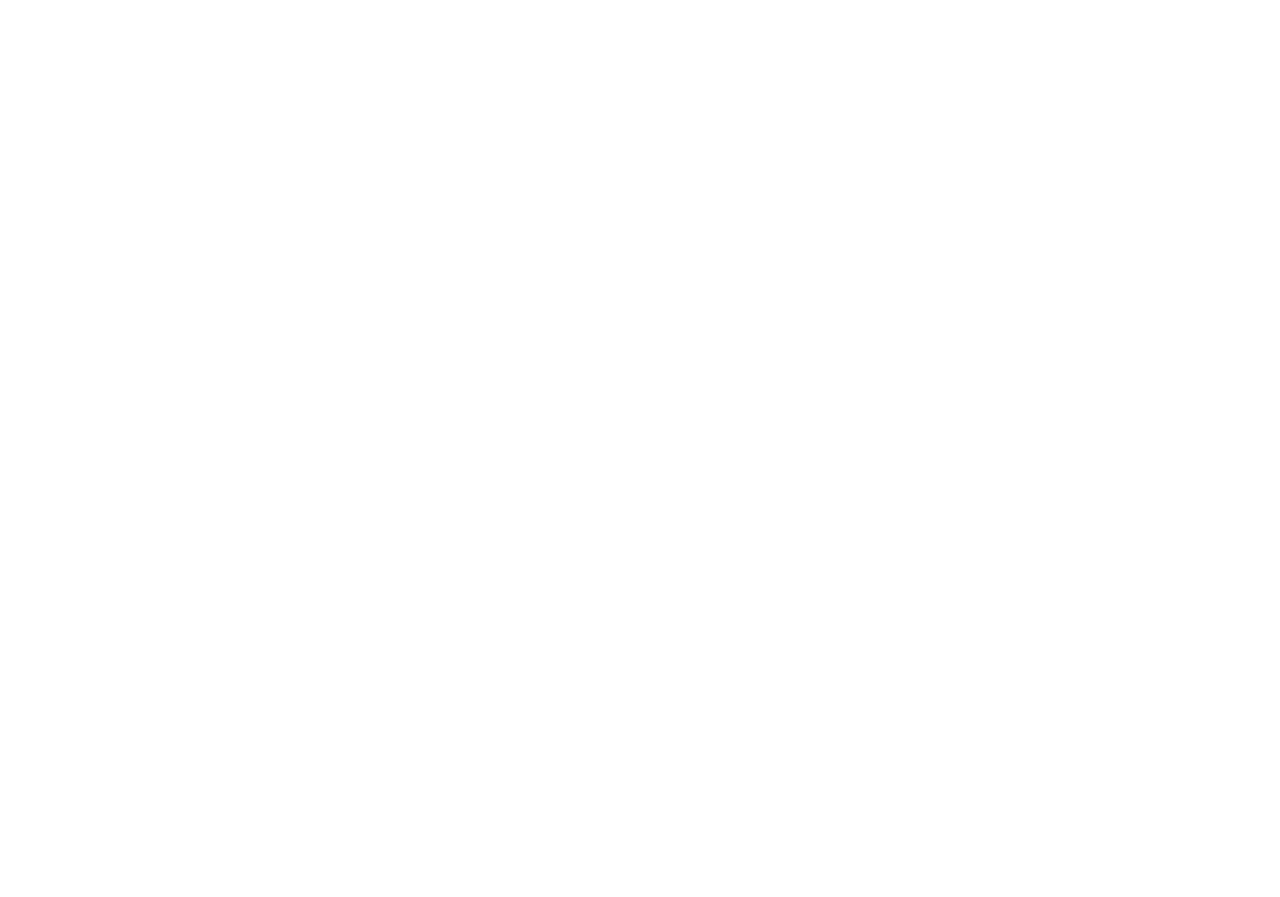
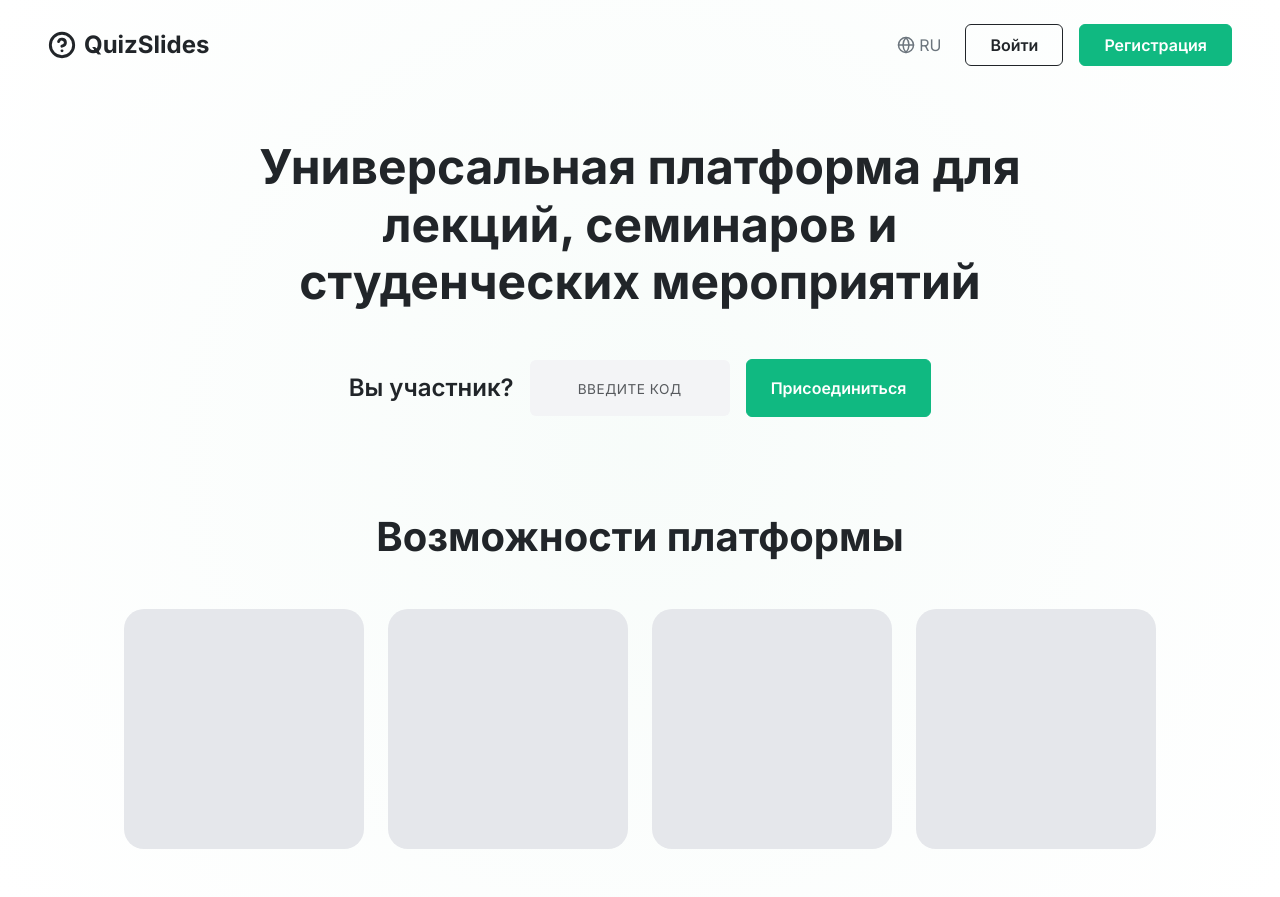
Before and after one commit to vkhvorostov/quizslides, a Django app: page / in a window 1280 px wide. Before the commit the page is empty. Before the commit the page ends 800 px from the top, so only its background shows below. Run offline with Django 3.2, Linux system fonts and the light colour scheme.

Commit message:
Made a sketch of index_page

```diff
--- a/templates/index.html
+++ b/templates/index.html
@@ -1,10 +1,128 @@
 <!DOCTYPE html>
-<html lang="en">
+<html lang="ru">
 <head>
     <meta charset="UTF-8">
-    <title>Title</title>
+    <meta name="viewport" content="width=device-width, initial-scale=1.0">
+    <title>{% block title %}QuizSlides{% endblock %}</title>
+
+    <link href="https://cdn.jsdelivr.net/npm/bootstrap@5.3.2/dist/css/bootstrap.min.css" rel="stylesheet">
+
+    <link rel="preconnect" href="https://fonts.googleapis.com">
+    <link rel="preconnect" href="https://fonts.gstatic.com" crossorigin>
+    <link href="https://fonts.googleapis.com/css2?family=Inter:wght@400;600;700;800&display=swap" rel="stylesheet">
+
+    <style>
+        body {
+            font-family: 'Inter', sans-serif;
+            background-color: #ffffff;
+            /* Легкий градиент на фоне */
+            background-image: radial-gradient(circle at 50% 50%, rgba(240, 249, 245, 0.5) 0%, rgba(255, 255, 255, 1) 100%);
+        }
+
+        .btn-custom-green {
+            background-color: #10B981;
+            border-color: #10B981;
+            color: white;
+        }
+        .btn-custom-green:hover {
+            background-color: #0d9668;
+            border-color: #0d9668;
+            color: white;
+        }
+
+        .input-gray {
+            background-color: #F3F4F6 !important;
+            color: #6B7280;
+        }
+        .input-gray:focus {
+            box-shadow: 0 0 0 0.25rem rgba(16, 185, 129, 0.25) !important;
+            border-color: transparent;
+        }
+        .input-gray::placeholder {
+            font-size: 0.85rem;
+            letter-spacing: 0.5px;
+        }
+
+        .feature-card {
+            width: 240px;
+            height: 240px;
+            background-color: #E5E7EB;
+            border-radius: 20px;
+        }
+    </style>
 </head>
-<body>
+<body class="d-flex flex-column min-vh-100">
 
+    <header class="container-fluid d-flex justify-content-between align-items-center py-4 px-md-5">
+
+        <a href="/" class="d-flex align-items-center gap-2 fs-4 fw-bold text-decoration-none text-dark">
+            <svg width="28" height="28" viewBox="0 0 24 24" fill="none" stroke="currentColor" stroke-width="2.5" stroke-linecap="round" stroke-linejoin="round">
+                <circle cx="12" cy="12" r="10"></circle>
+                <path d="M9.09 9a3 3 0 0 1 5.83 1c0 2-3 3-3 3"></path>
+                <line x1="12" y1="17" x2="12.01" y2="17"></line>
+            </svg>
+            QuizSlides
+        </a>
+
+        <div class="d-flex align-items-center gap-3">
+            <div class="d-flex align-items-center gap-1 text-secondary me-2">
+                <svg width="18" height="18" viewBox="0 0 24 24" fill="none" stroke="currentColor" stroke-width="2" stroke-linecap="round" stroke-linejoin="round">
+                    <circle cx="12" cy="12" r="10"></circle>
+                    <line x1="2" y1="12" x2="22" y2="12"></line>
+                    <path d="M12 2a15.3 15.3 0 0 1 4 10 15.3 15.3 0 0 1-4 10 15.3 15.3 0 0 1-4-10 15.3 15.3 0 0 1 4-10z"></path>
+                </svg>
+                RU
+            </div>
+
+            {% if user.is_authenticated %}
+                <span class="fw-semibold d-none d-sm-block text-dark">Привет, {{ user.username }}!</span>
+                <a href="{% url 'accounts:logout' %}" class="btn btn-outline-dark fw-semibold px-4 py-2">Выход</a>
+            {% else %}
+                <a href="{% url 'accounts:login' %}" class="btn btn-outline-dark fw-semibold px-4 py-2 d-none d-sm-block">Войти</a>
+                <a href="{% url 'accounts:signup' %}" class="btn btn-custom-green fw-semibold px-4 py-2">Регистрация</a>
+            {% endif %}
+        </div>
+    </header>
+
+    {% if messages %}
+    <div class="container mt-2">
+        {% for message in messages %}
+        <div class="alert alert-{{ message.tags }} alert-dismissible fade show" role="alert">
+            {{ message }}
+            <button type="button" class="btn-close" data-bs-dismiss="alert" aria-label="Закрыть"></button>
+        </div>
+        {% endfor %}
+    </div>
+    {% endif %}
+
+    <main class="container text-center flex-grow-1 d-flex flex-column justify-content-center py-5">
+        {% block content %}
+
+        <div class="mb-5 pb-4">
+            <h1 class="display-5 fw-bold text-dark mb-5" style="max-width: 800px; margin: 0 auto; line-height: 1.2;">
+                Универсальная платформа для лекций, семинаров и студенческих мероприятий
+            </h1>
+
+            <div class="d-flex flex-column flex-md-row justify-content-center align-items-center gap-3">
+                <span class="fs-4 fw-semibold text-dark">Вы участник?</span>
+                <input type="text" class="form-control text-center border-0 input-gray p-3" placeholder="ВВЕДИТЕ КОД" style="width: 200px;">
+                <button class="btn btn-custom-green fw-semibold px-4 py-3" style="font-size: 1rem;">Присоединиться</button>
+            </div>
+        </div>
+
+        <div class="mt-4">
+            <h2 class="display-6 fw-bold text-dark mb-5">Возможности платформы</h2>
+            <div class="d-flex flex-wrap justify-content-center gap-4">
+                <div class="feature-card"></div>
+                <div class="feature-card"></div>
+                <div class="feature-card"></div>
+                <div class="feature-card"></div>
+            </div>
+        </div>
+
+        {% endblock %}
+    </main>
+
+    <script src="https://cdn.jsdelivr.net/npm/bootstrap@5.3.2/dist/js/bootstrap.bundle.min.js"></script>
 </body>
 </html>
```
